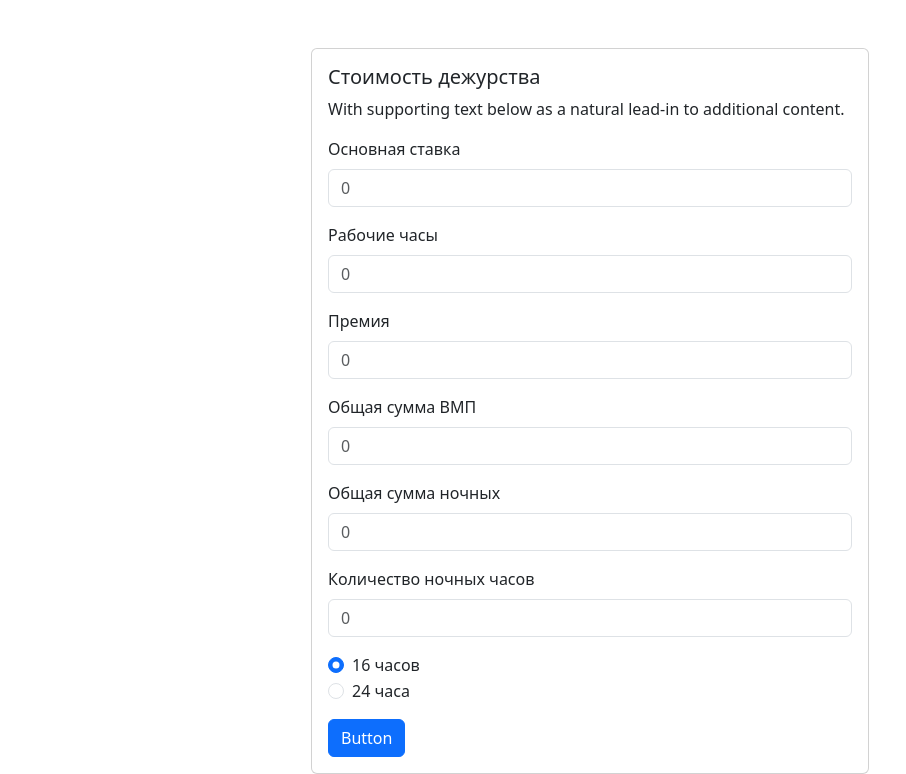
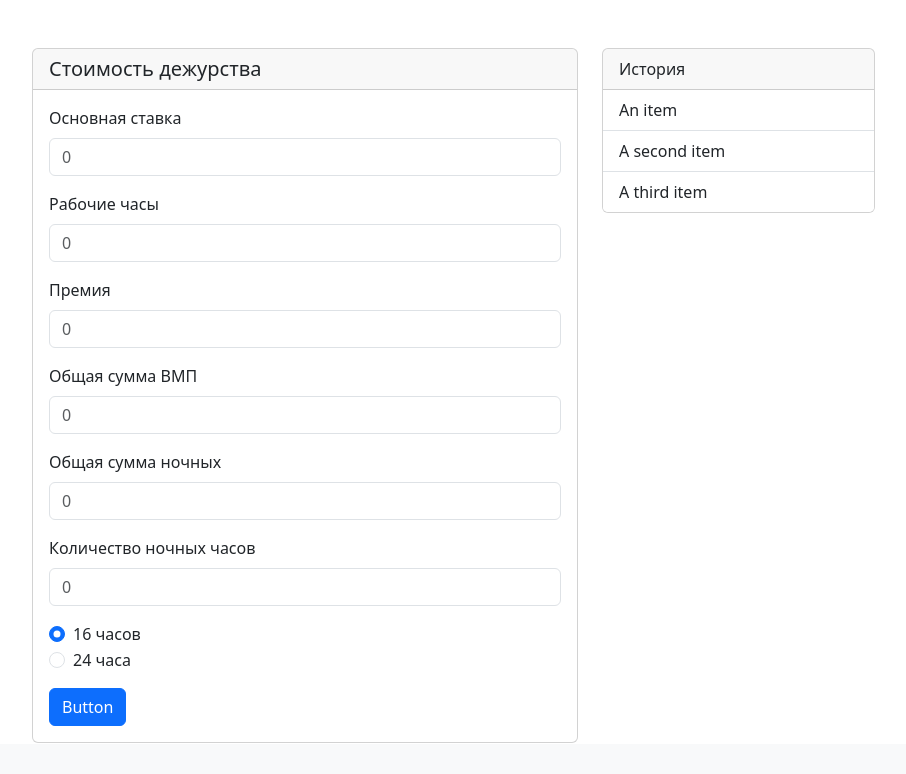
Before and after one commit to IgorKolotushkin/other_calculators, a FastAPI app: page / in a window 1280 px wide. Shown: the part 56-830 px from the top of the page, without its empty margins (50-956 px from the left). After the commit the page ends 799 px from the top, so only its background shows below. Run offline with FastAPI, Linux system fonts and the light colour scheme.

Commit message:
added history

```diff
--- a/templates/index.html
+++ b/templates/index.html
@@ -42,10 +42,13 @@
         </div>
     </nav>
     <div class="container mt-5">
-        <div class="card col-6 offset-md-3">
+        <div class="row">
+            <div class="col-sm-6 mb-3 mb-sm-0">
+                <div class="card w-80">
+                    <h5 class="card-header">Стоимость дежурства</h5>
                     <div class="card-body">
-                <h5 class="card-title">Стоимость дежурства</h5>
-                <p class="card-text">With supporting text below as a natural lead-in to additional content.</p>
+                        <!-- <h5 class="card-title">Стоимость дежурства</h5> -->
+                        <!-- <p class="card-text">With supporting text below as a natural lead-in to additional content.</p> -->
                         <div class="mb-3">
                             <label for="salary" class="form-label" id="id_for_salary">Основная ставка</label>
                             <input class="form-control" id="salary" placeholder="0" required>
@@ -72,12 +75,13 @@
                         </div>
                         <div class="mb-3">
                             <div class="form-check">
-                        <input class="form-check-input" type="radio" name="flexRadioDefault" value="16.5" id="duty_16"
-                            checked>
+                                <input class="form-check-input" type="radio" name="flexRadioDefault" value="16.5"
+                                    id="duty_16" checked>
                                 <label class="form-check-label" for="duty_16">16 часов</label>
                             </div>
                             <div class="form-check mb-3">
-                        <input class="form-check-input" type="radio" name="flexRadioDefault" value="24" id="duty_24">
+                                <input class="form-check-input" type="radio" name="flexRadioDefault" value="24"
+                                    id="duty_24">
                                 <label class="form-check-label" for="duty_24">24 часа</label>
                             </div>
                         </div>
@@ -88,6 +92,20 @@
                     </div>
                 </div>
             </div>
+            <div class="col-sm-6">
+                <div class="card w-50">
+                    <div class="card-header">
+                        История
+                    </div>
+                    <ul class="list-group list-group-flush">
+                        <li class="list-group-item">An item</li>
+                        <li class="list-group-item">A second item</li>
+                        <li class="list-group-item">A third item</li>
+                    </ul>
+                </div>
+            </div>
+        </div>
+    </div>
 
 </body>
 
--- a/templates/js/sum.js
+++ b/templates/js/sum.js
@@ -1,7 +1,23 @@
 function calc_duty() {
-    var salary = document.getElementById('salary').value
-    // let hrs = document.querySelector('.form-check-input').checked;
-    var hrs = document.querySelector('.form-check-input:checked').value;
-    document.getElementById('id_for_salary').innerHTML = salary;
-    document.getElementById('result').innerHTML = 'Результат: ' + hrs
+    const hours = +document.getElementById('hours').value;
+    const salary = +document.getElementById('salary').value / hours;
+    const bonus = +document.getElementById('bonus').value / hours;
+    const vmp = +document.getElementById('vmp').value / hours;
+    const sum_night = +document.getElementById('sum_night').value;
+    const hours_hight = +document.getElementById('hours_night').value;
+    const academic_degree = 3000 / hours;
+    let category = salary * 0.22 / hours;
+    let disutility = salary * 0.08 / hours;
+
+    let hrs_duty = +document.querySelector('.form-check-input:checked').value;
+
+    let all_salary = ((salary * 2) + bonus + vmp + academic_degree + category + disutility) * hrs_duty;
+    let all_night = ((sum_night / hours_hight) * 8);
+
+    let all_sum =  all_salary + all_night;
+    let result = all_sum - (all_sum * 0.13);
+
+    alert('Результат: ' + result.toFixed(1));
+
+    document.getElementById('result').innerHTML = 'Результат: ' + result.toFixed(1);
 };
```
Lines whose indentation alone changed are shown as unchanged.
